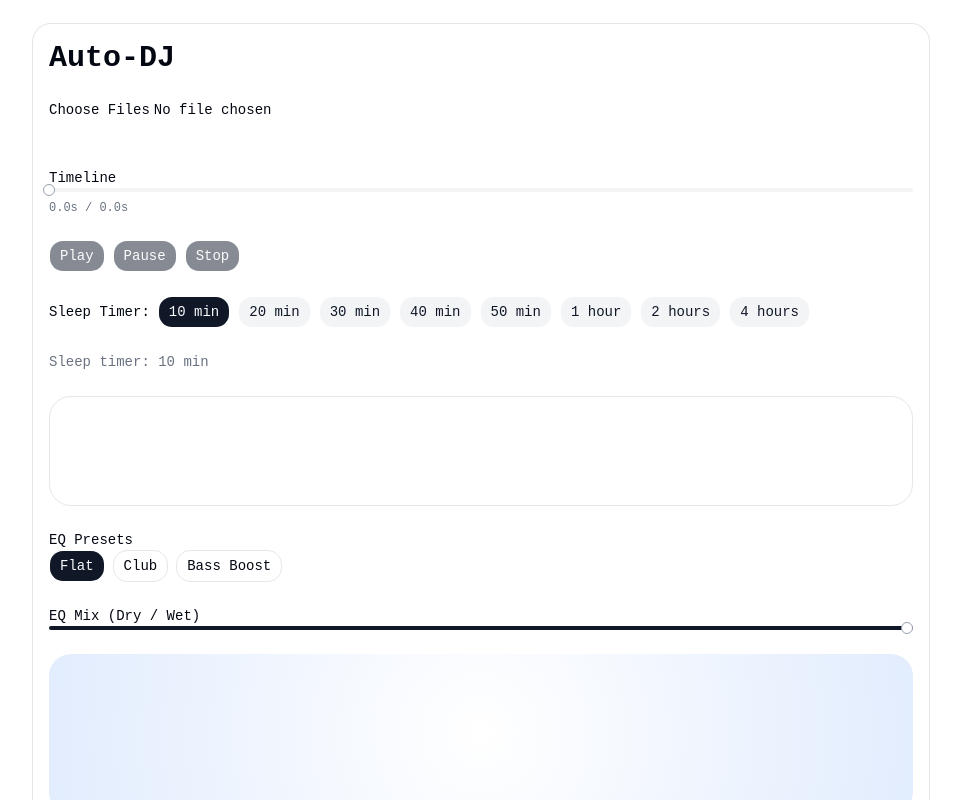
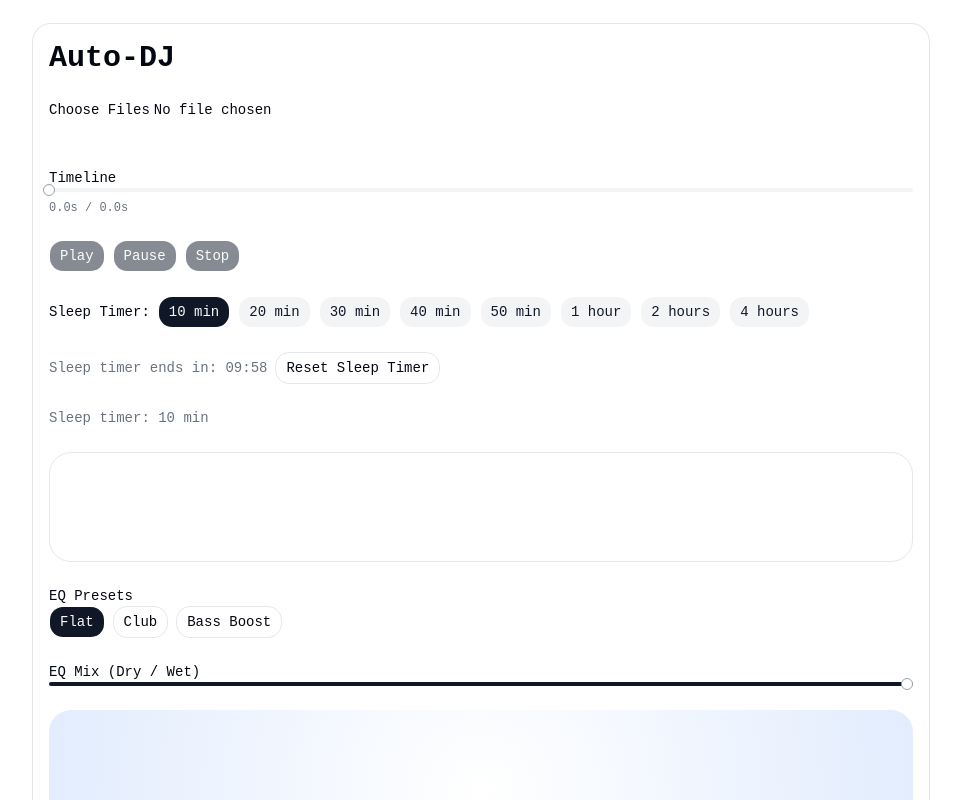
Before and after one commit to VolodymyrVoronov/test-adj-01, a React (Vite) app: page / in a window 1280 px wide. Both pictures are taken after a click on the button "10 min". Shown: the top 800 px of the page, without its empty margins (159-1120 px from the left). Built offline with nearby package versions, Linux system fonts and the light colour scheme.

Commit message:
Update code. Add sleep timer clear and display.

```diff
--- a/src/App.tsx
+++ b/src/App.tsx
@@ -1,4 +1,6 @@
 import { useCallback, useEffect, useRef, useState } from "react";
+
+import { formatTime } from "./helpers";
 
 import { Button } from "@/components/ui/button";
 import { Card, CardContent } from "@/components/ui/card";
@@ -46,6 +48,7 @@ const App = () => {
     "purple" | "sunset" | "ocean"
   >("purple");
   const [sleepTime, setSleepTime] = useState<number | null>(null);
+  const [sleepCountdown, setSleepCountdown] = useState<number | null>(null);
 
   // ---------------------------------
   // Init AudioContext (user gesture)
@@ -135,7 +138,16 @@ const App = () => {
         setSleepTime(null);
       }, seconds * 1000);
       setSleepTime(seconds);
+      setSleepCountdown(seconds);
     }
+  };
+
+  const resetSleepTimer = () => {
+    if (sleepTimeoutRef.current) {
+      clearTimeout(sleepTimeoutRef.current);
+      sleepTimeoutRef.current = null;
+    }
+    setSleepTime(null);
   };
 
   const deleteTrack = (trackId: string) => {
@@ -417,6 +429,25 @@ const App = () => {
     draw();
   }, [tracks, timelinePos, totalDuration]);
 
+  useEffect(() => {
+    if (sleepTime === null) {
+      return;
+    }
+
+    const interval = setInterval(() => {
+      setSleepCountdown((prev) => {
+        if (prev === null) return null;
+        if (prev <= 1) {
+          clearInterval(interval);
+          return 0;
+        }
+        return prev - 1;
+      });
+    }, 1000);
+
+    return () => clearInterval(interval);
+  }, [sleepTime]);
+
   return (
     <div className="min-h-screen p-6 bg-background">
       <Card className="max-w-4xl mx-auto">
@@ -572,6 +603,17 @@ const App = () => {
             </Button>
           </div>
 
+          {sleepCountdown !== null && (
+            <div className="flex items-center gap-2">
+              <span className="text-sm text-muted-foreground">
+                Sleep timer ends in: {formatTime(sleepCountdown)}
+              </span>
+              <Button variant="outline" onClick={resetSleepTimer}>
+                Reset Sleep Timer
+              </Button>
+            </div>
+          )}
+
           <div className="text-sm text-muted-foreground">
             {sleepTime
               ? `Sleep timer: ${(sleepTime / 60).toFixed(0)} min`
--- /dev/null
+++ b/src/helpers/index.ts
@@ -0,0 +1,11 @@
+export const formatTime = (seconds: number) => {
+  const m = Math.floor(seconds / 60)
+    .toString()
+    .padStart(2, "0");
+
+  const s = Math.floor(seconds % 60)
+    .toString()
+    .padStart(2, "0");
+
+  return `${m}:${s}`;
+};
```
